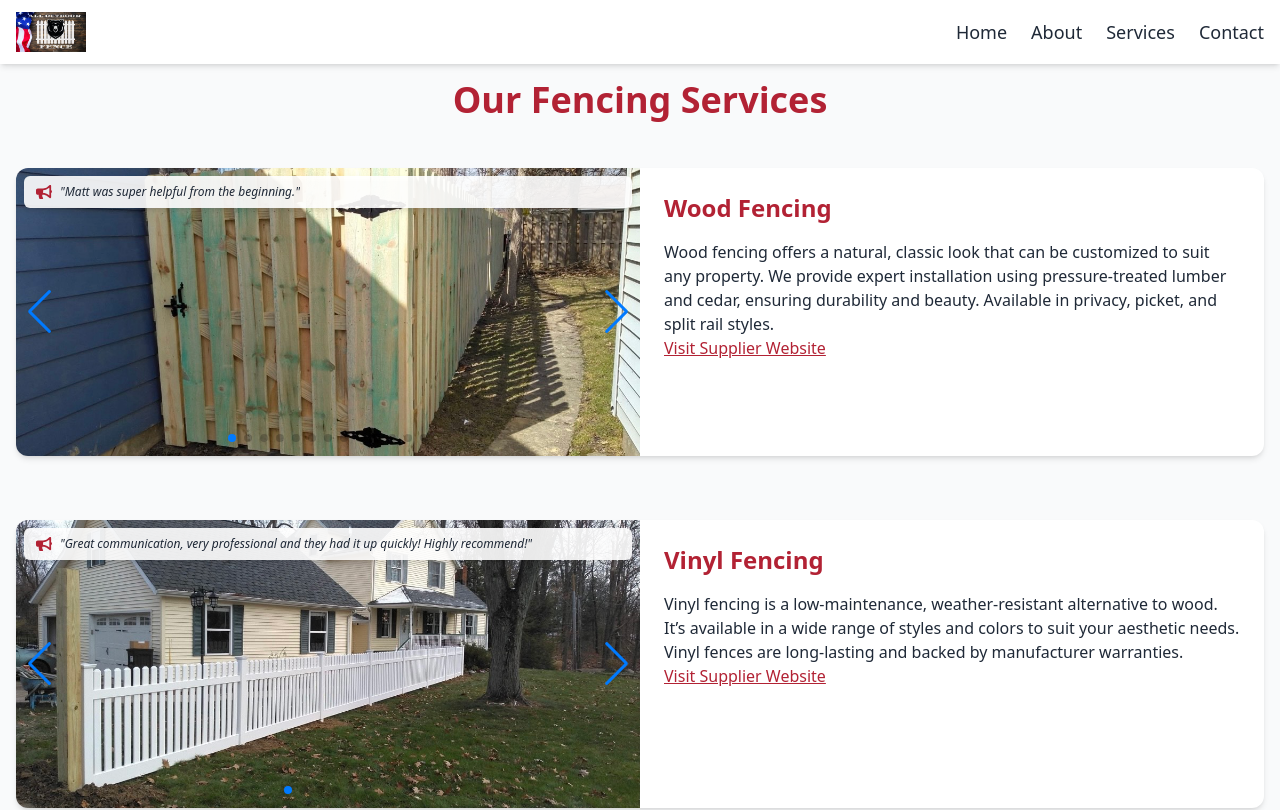
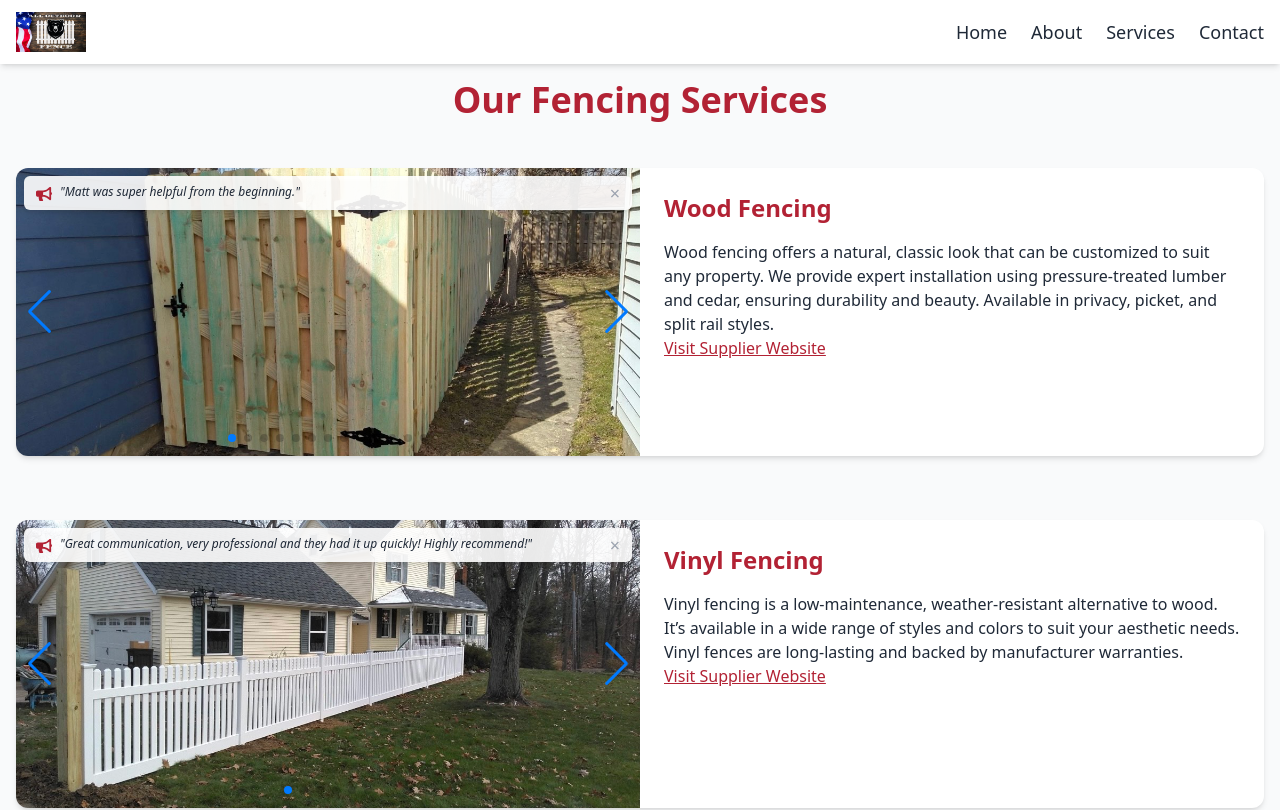
Before and after one commit to AndrewPelfrey/alloutdoors, a React (Vite) app in the folder alloutdoors/: page /services in a window 1280 px wide. Shown: the top 810 px of the page. Built offline with nearby package versions, Linux system fonts and the light colour scheme; the HTML template or start-up script is replaced by a standard one.

Commit message:
added an x button to reviews

```diff
--- a/alloutdoors/src/components/Services.jsx
+++ b/alloutdoors/src/components/Services.jsx
@@ -1,4 +1,4 @@
-import { useRef } from "react";
+import { useRef, useState } from "react";
 import { FaTools, FaTree, FaWater, FaSeedling, FaBullhorn } from "react-icons/fa";
 import { motion, useInView } from "framer-motion";
 import { Swiper, SwiperSlide } from 'swiper/react';
@@ -72,6 +72,7 @@ function Services() {
           {fences.map((fence, index) => {
             const ref = useRef(null);
             const isInView = useInView(ref, { once: true });
+            const [showTestimonial, setShowTestimonial] = useState(true);
 
             return (
               <motion.div
@@ -85,17 +86,24 @@ function Services() {
                 <div className="md:flex">
                   <div className="md:w-1/2 relative">
                     <div className="relative" ref={ref}>
-                      {fence.testimonial && isInView && (
+                      {fence.testimonial && isInView && showTestimonial && (
                         <motion.div
-                          className="absolute top-2 left-2 right-2 z-10 flex items-center gap-2 text-xs italic text-gray-800 drop-shadow-md bg-white bg-opacity-90 px-3 py-2 rounded-md"
+                          className="absolute top-2 left-2 right-2 z-10 flex items-start gap-2 text-xs italic text-gray-800 drop-shadow-md bg-white bg-opacity-90 px-3 py-2 rounded-md"
                           initial={{ opacity: 0, y: -20 }}
                           animate={{ opacity: 1, y: 0 }}
                           transition={{ delay: 4, duration: 0.6, ease: "easeOut" }}
                         >
-                          <FaBullhorn className="text-flag-red w-4 h-4" />
+                          <FaBullhorn className="text-flag-red w-4 h-4 mt-0.5" />
                           <span className="line-clamp-3">"{fence.testimonial.quote}"</span>
+                          <button
+                            onClick={() => setShowTestimonial(false)}
+                            className="ml-auto text-gray-400 hover:text-red-500 text-lg leading-none"
+                          >
+                            &times;
+                          </button>
                         </motion.div>
                       )}
+
                       <Swiper
                         modules={[Navigation, Pagination]}
                         navigation={{ enabled: typeof window !== 'undefined' && window.innerWidth >= 768 }}
```
